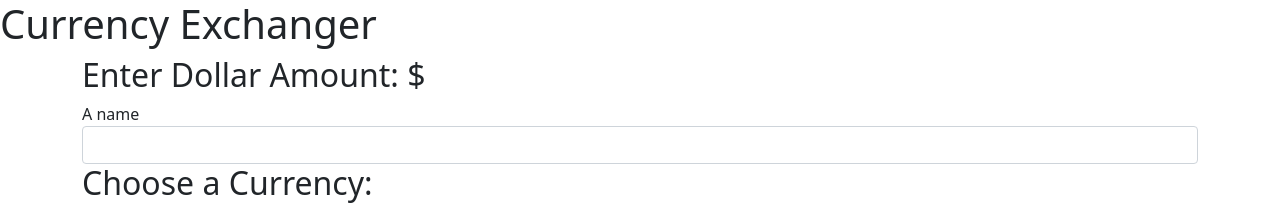
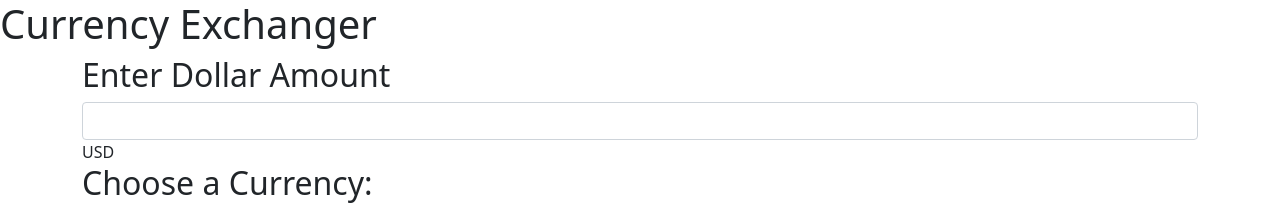
Before and after one commit to S-Espinet/currency-exchanger-CR6, a website built with webpack: page src/index.html in a window 1280 px wide. Shown: the top 208 px of the page. Built offline with nearby package versions, Linux system fonts and the light colour scheme.

Commit message:
fix wording to apply to currency-exchanger

```diff
--- a/src/index.html
+++ b/src/index.html
@@ -7,9 +7,8 @@
   <h1>Currency Exchanger</h1>
   <div class="container">
       <form id="usd">
-        <h2>Enter Dollar Amount: $</h2>
-        <label for="dollarAmount">A name</label>
-        <input id="dollarAmount" class="form-control" type="text">
+        <h2>Enter Dollar Amount</h2>
+        <input id="dollarAmount" class="form-control" type="text"><label for="dollarAmount">USD</label>
       </form>
       <form id="currencyform">
         <h2>Choose a Currency: </h2>
```
